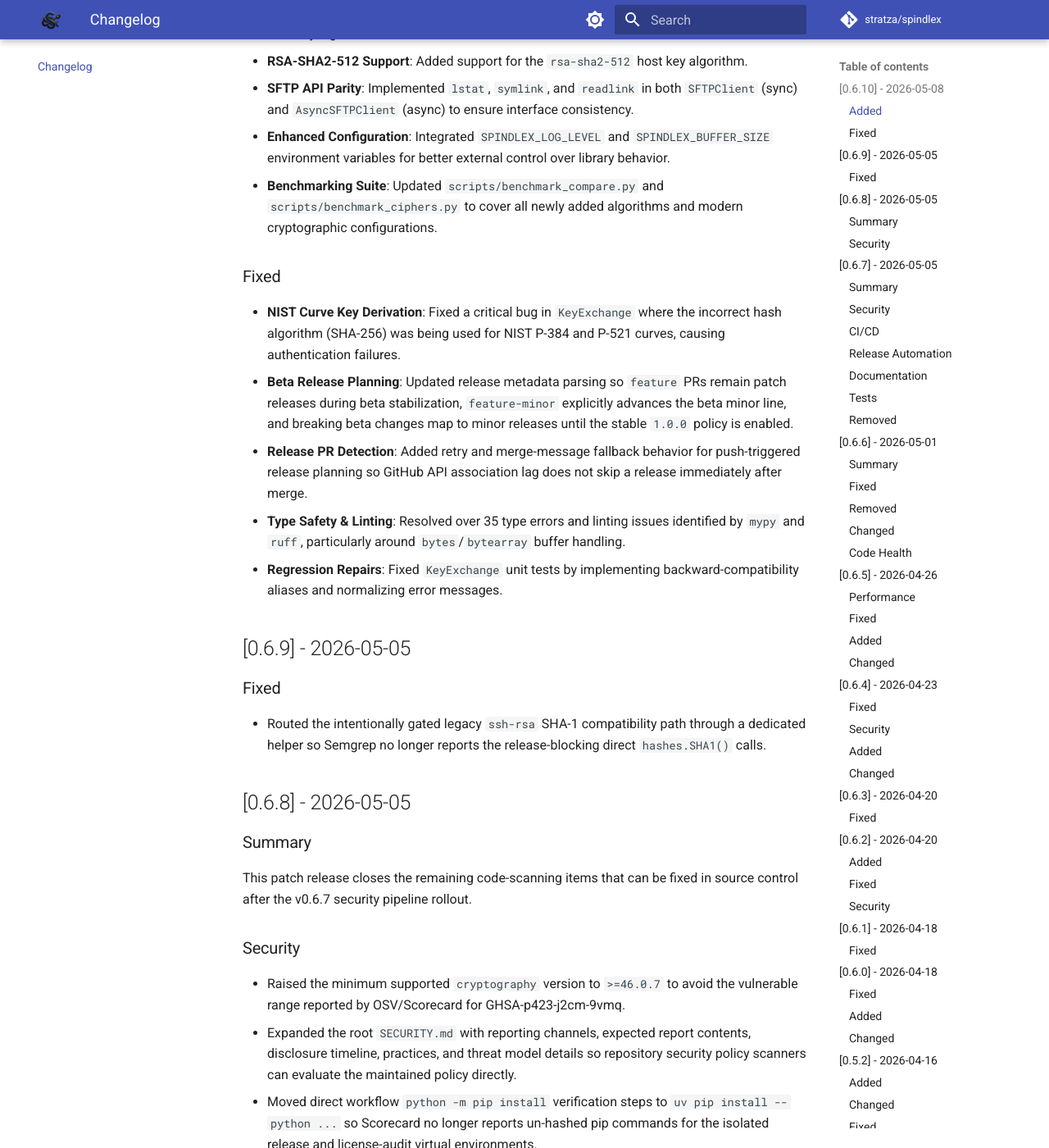
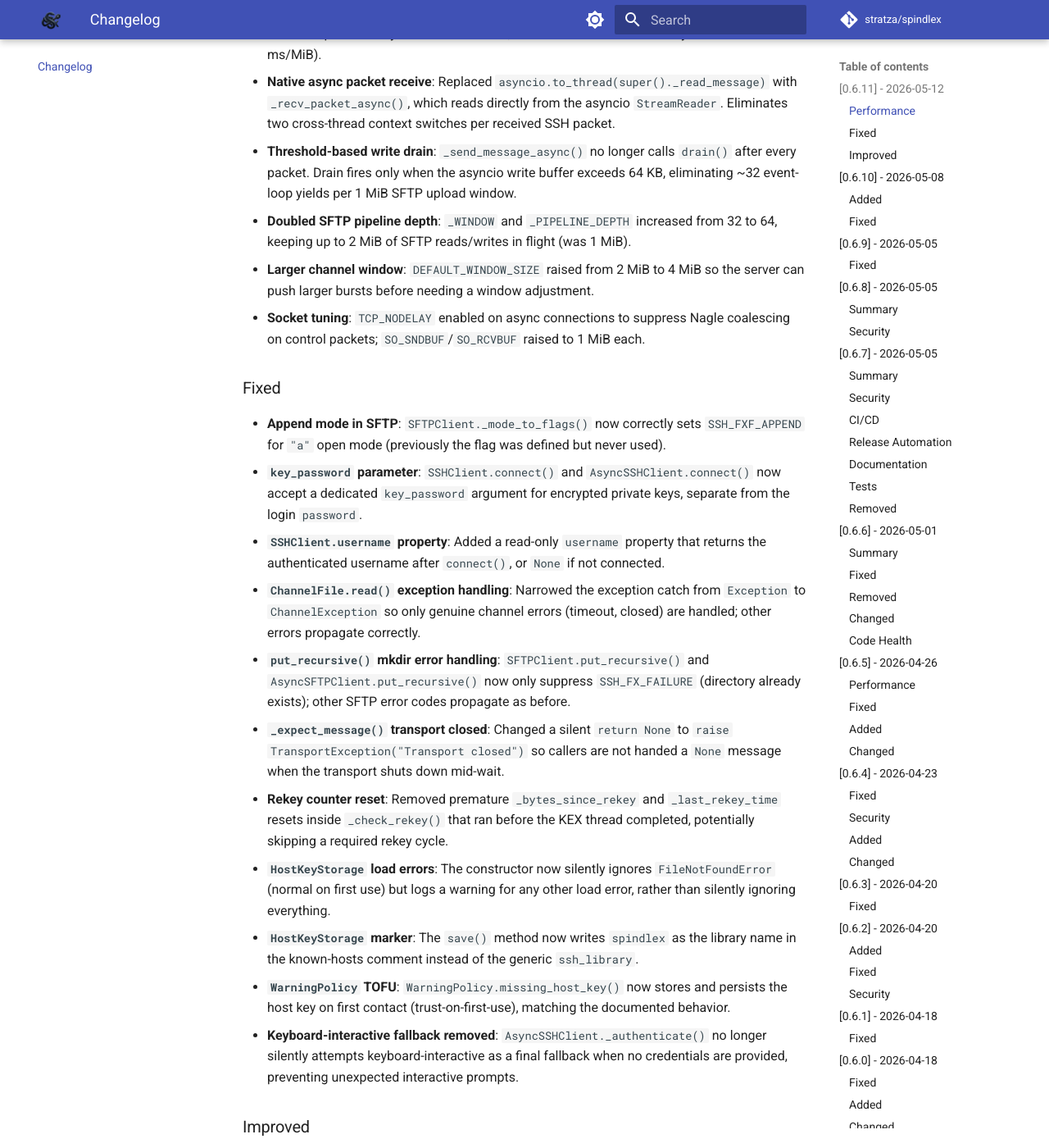
Before and after one commit to stratza/spindlex, an MkDocs documentation site: the page built from docs/changelog.md, in a window 1280 px wide and 1400 px high, scrolled down 455 px. Shown: the whole window at 82% size. Built offline with MkDocs 1.6.1 and Material for MkDocs 9.7.7, drawn with Linux system fonts in a browser that asks for light colours; comment, search, counter and statistics services are not loaded; some of the changed text lies outside the part shown.

Commit message:
chore(release): v0.6.11
Bump version to 0.6.11 and update changelog covering:
- Async throughput overhaul (beats asyncssh on handshake, upload, download)
- 23 code-review fixes (CR-02 through CR-24)
- Benchmark script improvements

```diff
--- a/docs/changelog.md
+++ b/docs/changelog.md
@@ -3,6 +3,37 @@
 All notable changes to this project will be documented in this file.
 
 The format is based on [Keep a Changelog](https://keepachangelog.com/en/1.0.0/), and this project adheres to [Semantic Versioning](https://semver.org/spec/v2.0.0.html).
+
+## [0.6.11] - 2026-05-12
+
+### Performance
+*   **Async throughput overhaul**: SpindleX async SFTP now outperforms asyncssh on handshake, upload, and download benchmarks (LAN: ~42 ms handshake vs asyncssh ~65 ms; ~14 ms/MiB upload vs asyncssh ~15 ms/MiB; ~13 ms/MiB download vs asyncssh ~14 ms/MiB).
+*   **Native async packet receive**: Replaced `asyncio.to_thread(super()._read_message)` with `_recv_packet_async()`, which reads directly from the asyncio `StreamReader`. Eliminates two cross-thread context switches per received SSH packet.
+*   **Threshold-based write drain**: `_send_message_async()` no longer calls `drain()` after every packet. Drain fires only when the asyncio write buffer exceeds 64 KB, eliminating ~32 event-loop yields per 1 MiB SFTP upload window.
+*   **Doubled SFTP pipeline depth**: `_WINDOW` and `_PIPELINE_DEPTH` increased from 32 to 64, keeping up to 2 MiB of SFTP reads/writes in flight (was 1 MiB).
+*   **Larger channel window**: `DEFAULT_WINDOW_SIZE` raised from 2 MiB to 4 MiB so the server can push larger bursts before needing a window adjustment.
+*   **Socket tuning**: `TCP_NODELAY` enabled on async connections to suppress Nagle coalescing on control packets; `SO_SNDBUF`/`SO_RCVBUF` raised to 1 MiB each.
+
+### Fixed
+*   **Append mode in SFTP**: `SFTPClient._mode_to_flags()` now correctly sets `SSH_FXF_APPEND` for `"a"` open mode (previously the flag was defined but never used).
+*   **`key_password` parameter**: `SSHClient.connect()` and `AsyncSSHClient.connect()` now accept a dedicated `key_password` argument for encrypted private keys, separate from the login `password`.
+*   **`SSHClient.username` property**: Added a read-only `username` property that returns the authenticated username after `connect()`, or `None` if not connected.
+*   **`ChannelFile.read()` exception handling**: Narrowed the exception catch from `Exception` to `ChannelException` so only genuine channel errors (timeout, closed) are handled; other errors propagate correctly.
+*   **`put_recursive()` mkdir error handling**: `SFTPClient.put_recursive()` and `AsyncSFTPClient.put_recursive()` now only suppress `SSH_FX_FAILURE` (directory already exists); other SFTP error codes propagate as before.
+*   **`_expect_message()` transport closed**: Changed a silent `return None` to `raise TransportException("Transport closed")` so callers are not handed a `None` message when the transport shuts down mid-wait.
+*   **Rekey counter reset**: Removed premature `_bytes_since_rekey` and `_last_rekey_time` resets inside `_check_rekey()` that ran before the KEX thread completed, potentially skipping a required rekey cycle.
+*   **`HostKeyStorage` load errors**: The constructor now silently ignores `FileNotFoundError` (normal on first use) but logs a warning for any other load error, rather than silently ignoring everything.
+*   **`HostKeyStorage` marker**: The `save()` method now writes `spindlex` as the library name in the known-hosts comment instead of the generic `ssh_library`.
+*   **`WarningPolicy` TOFU**: `WarningPolicy.missing_host_key()` now stores and persists the host key on first contact (trust-on-first-use), matching the documented behavior.
+*   **Keyboard-interactive fallback removed**: `AsyncSSHClient._authenticate()` no longer silently attempts keyboard-interactive as a final fallback when no credentials are provided, preventing unexpected interactive prompts.
+
+### Improved
+*   **`configure_sanitizing_logging()` public API**: Added a convenience function to attach `SanitizingFilter` to any logger by name, making it easy to redact credentials from application logs.
+*   **Async channel close safety**: `AsyncChannel._handle_close()` now schedules the EOF+CLOSE response as an `asyncio.ensure_future` task rather than calling `_send_message()` synchronously, preventing a potential event-loop deadlock in the native async receive path.
+*   **Transport architecture**: Extracted `_dispatch_packet()` from `_read_message()` in the base `Transport` class so the async path can reuse the same packet dispatch logic without the thread bridge.
+*   **Bandit/ruff noise reduction**: `AUTH_PASSWORD = "password"` now carries both `# noqa: S105` and `# nosec B105` markers with an explanatory comment; the four incorrect global ruff ignores (`S105`, `S106`, `S303`, `S324`) were removed from `pyproject.toml`.
+*   **Code hygiene**: Removed all `# Bug #N Fixed:` inline comments, a dead `if TYPE_CHECKING: pass` block, and a misleading comment in `_recv_version()`.
+*   **Benchmark scripts**: `AutoAddPolicy(accept_risk=True)` used in benchmark scripts to suppress the host-key warning during testing.
 
 ## [0.6.10] - 2026-05-08
 
--- a/pyproject.toml
+++ b/pyproject.toml
@@ -4,7 +4,7 @@ build-backend = "setuptools.build_meta"
 
 [project]
 name = "spindlex"
-version = "0.6.10"
+version = "0.6.11"
 
 description = "A modern, high-performance SSHv2 and SFTP client/server library"
 readme = "README.md"
--- a/spindlex/_version.py
+++ b/spindlex/_version.py
@@ -1,7 +1,7 @@
 # spindlex/_version.py
 
-__version__ = "0.6.10"
-__version_info__ = (0, 6, 10)
+__version__ = "0.6.11"
+__version_info__ = (0, 6, 11)
 
 
 def get_version() -> str:
```
Also changed, not shown: 2 other files.
